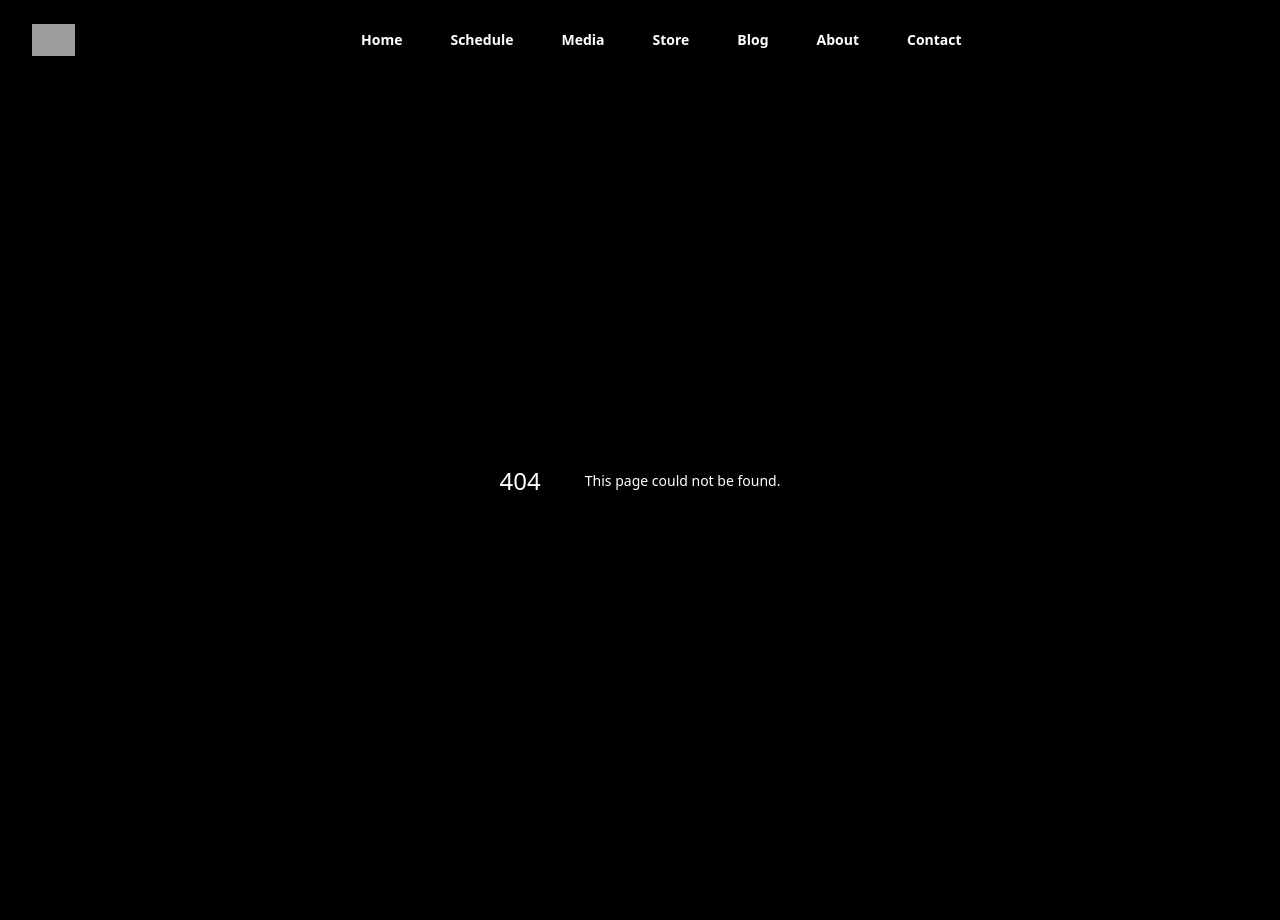
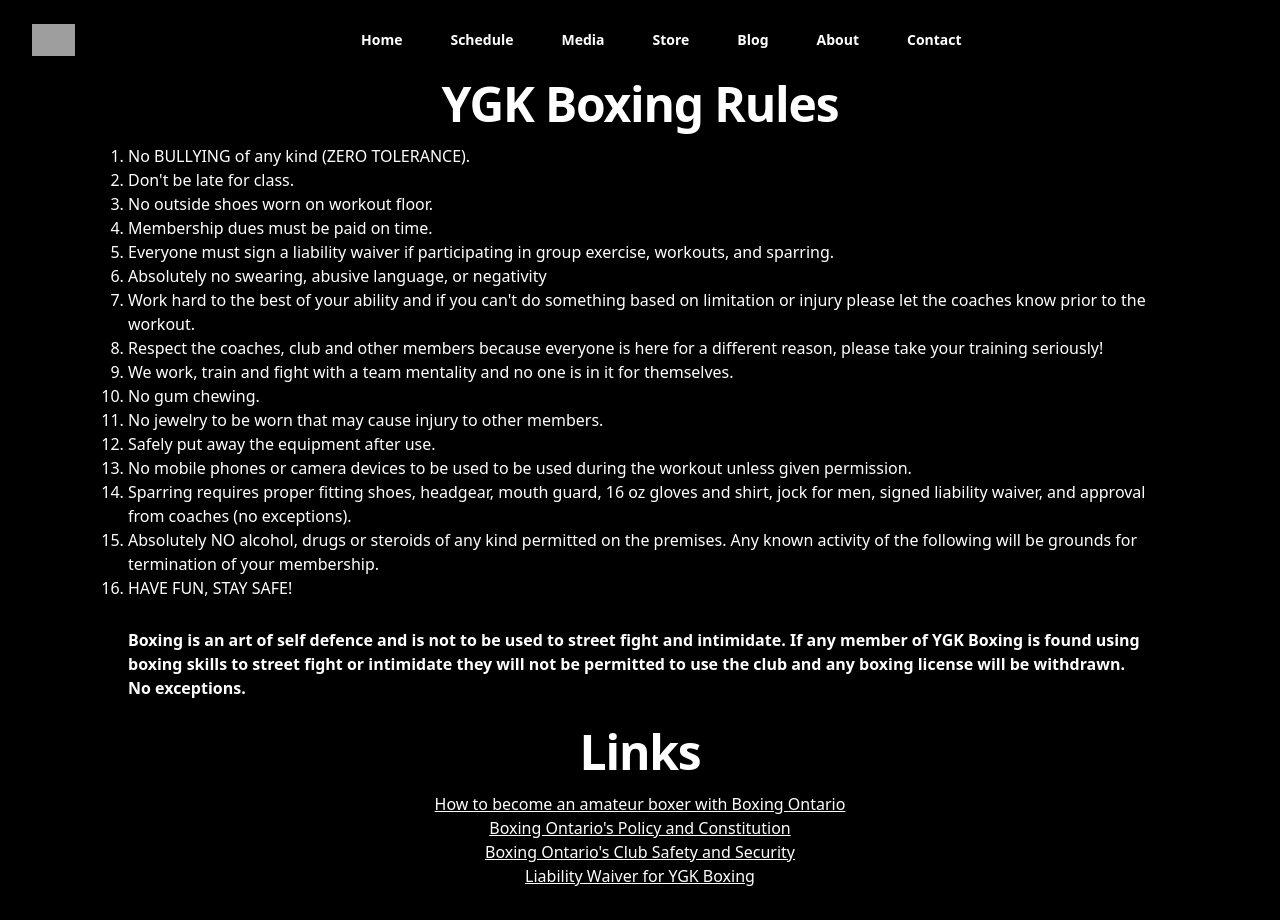
Before and after one commit to kellenwiltshire/ygk-boxing, a Next.js app: page /about in a window 1280 px wide. Before the commit this address had no page. Shown: the top 920 px of the page. Built offline with nearby package versions, Linux system fonts and the light colour scheme; grey boxes are pictures that could not be loaded.

Commit message:
Finished About Page

```diff
--- /dev/null
+++ b/components/About/Links.tsx
@@ -0,0 +1,39 @@
+import { ILink } from "../../utils/types/AboutTypes";
+
+const linkList: Array<ILink> = [
+  {
+    text: "How to become an amateur boxer with Boxing Ontario",
+    href: "https://boxingontario.com/athletes/how-to-become-a-boxer/"
+  },
+  {
+    text: "Boxing Ontario's Policy and Constitution",
+    href: "https://boxingontario.com/about-us/policy-constitution/"
+  },
+  {
+    text: "Boxing Ontario's Club Safety and Security",
+    href: "https://boxingontario.com/clubs/safety-and-security/"
+  },
+  {
+    text: "Liability Waiver for YGK Boxing",
+    href: "#"
+  }
+];
+
+const Links = () => {
+  return <div className="max-w-5xl">
+    <h2 className="text-4xl font-bold tracking-tight text-white sm:text-5xl text-center mb-4">
+      Links
+    </h2>
+    <ol className="flex justify-center flex-col items-center">
+      {linkList.map((item: ILink, i: number) => {
+        return <li key={i}>
+          <a href={item.href} className="underline hover:text-blue-200">{item.text}</a>
+        </li>;
+      })}
+    </ol>
+    <p className="py-4 font-bold text-center">Please bring the Liability Waiver signed to your first Workout at YGK
+      Boxing</p>
+  </div>;
+};
+
+export default Links;
--- /dev/null
+++ b/components/About/Rules.tsx
@@ -0,0 +1,39 @@
+import { IRule } from "../../utils/types/AboutTypes";
+
+const rulesList: Array<IRule> = [
+  "No BULLYING of any kind (ZERO TOLERANCE).",
+  "Don't be late for class.",
+  "No outside shoes worn on workout floor.",
+  "Membership dues must be paid on time.",
+  "Everyone must sign a liability waiver if participating in group exercise, workouts, and sparring.",
+  "Absolutely no swearing, abusive language, or negativity",
+  "Work hard to the best of your ability and if you can't do something based on limitation or injury please let the coaches know prior to the workout.",
+  "Respect the coaches, club and other members because everyone is here for a different reason, please take your training seriously!",
+  "We work, train and fight with a team mentality and no one is in it for themselves.",
+  "No gum chewing.",
+  "No jewelry to be worn that may cause injury to other members.",
+  "Safely put away the equipment after use.",
+  "No mobile phones or camera devices to be used to be used during the workout unless given permission.",
+  "Sparring requires proper fitting shoes, headgear, mouth guard, 16 oz gloves and shirt, jock for men, signed liability waiver, and approval from coaches (no exceptions).",
+  "Absolutely NO alcohol, drugs or steroids of any kind permitted on the premises. Any known activity of the following will be grounds for termination of your membership.",
+  "HAVE FUN, STAY SAFE!"
+];
+
+const Rules = () => {
+  return <div className="max-w-5xl">
+    <h2 className="text-4xl font-bold tracking-tight text-white sm:text-5xl text-center mb-4">
+      YGK Boxing Rules
+    </h2>
+    <ol className="list-decimal">
+      {rulesList.map((item: IRule, i: number) => {
+        return <li key={i}>{item}</li>;
+      })}
+    </ol>
+    <p className="py-4 font-bold">Boxing is an art of self defence and is not to be used to street fight and intimidate.
+      If any member of YGK
+      Boxing is found using boxing skills to street fight or intimidate they will not be permitted to use the club and
+      any boxing license will be withdrawn. No exceptions.</p>
+  </div>;
+};
+
+export default Rules;
--- /dev/null
+++ b/pages/about.tsx
@@ -0,0 +1,11 @@
+import Rules from "../components/About/Rules";
+import Links from "../components/About/Links";
+
+const About = () => {
+  return <div className="flex flex-col">
+    <Rules />
+    <Links />
+  </div>;
+};
+
+export default About;
--- /dev/null
+++ b/utils/types/AboutTypes.ts
@@ -0,0 +1,6 @@
+export interface ILink {
+  text: string;
+  href: string;
+}
+
+export type IRule = string
```
Also changed, not shown: 2 other files (tests, documents, lock files or other folders).
